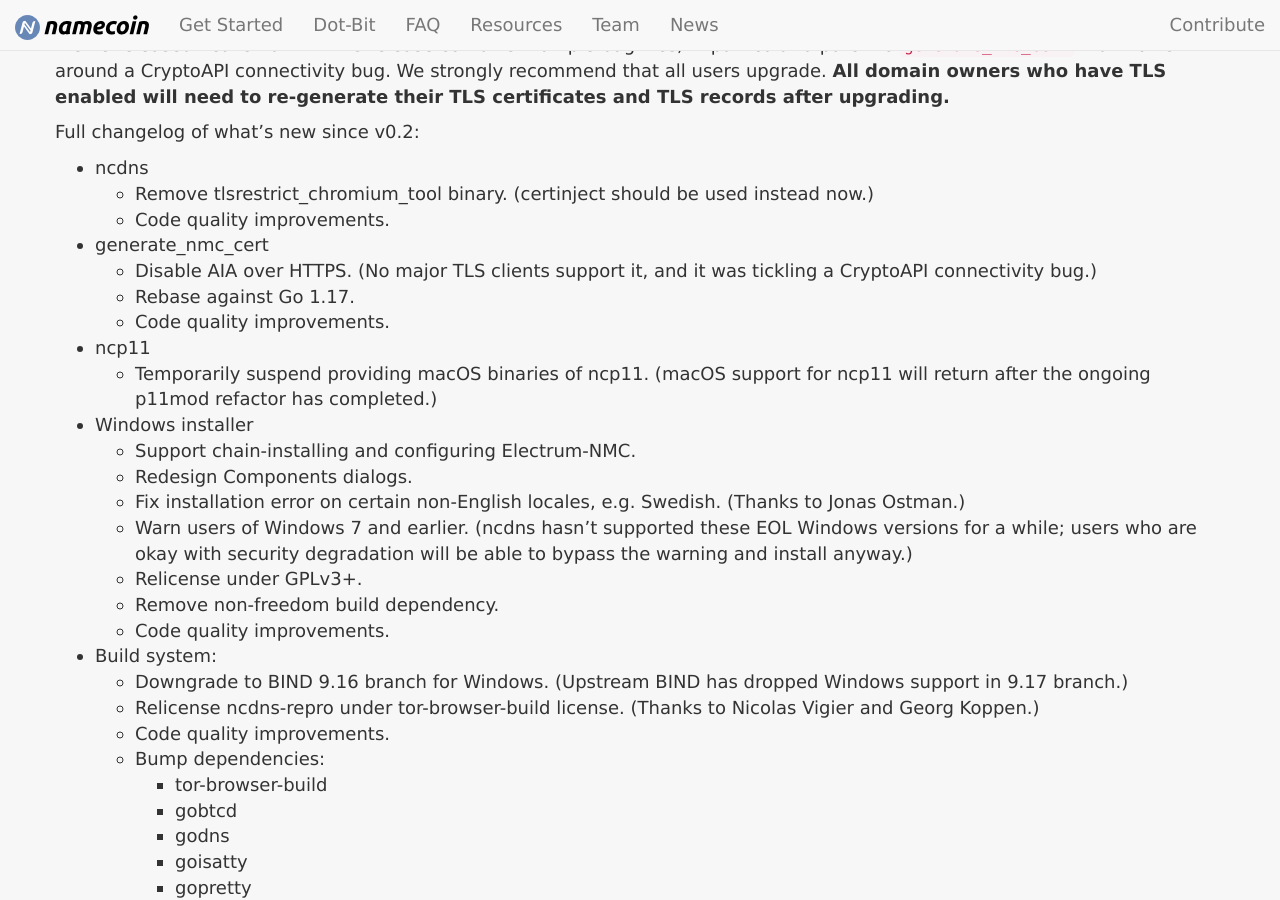
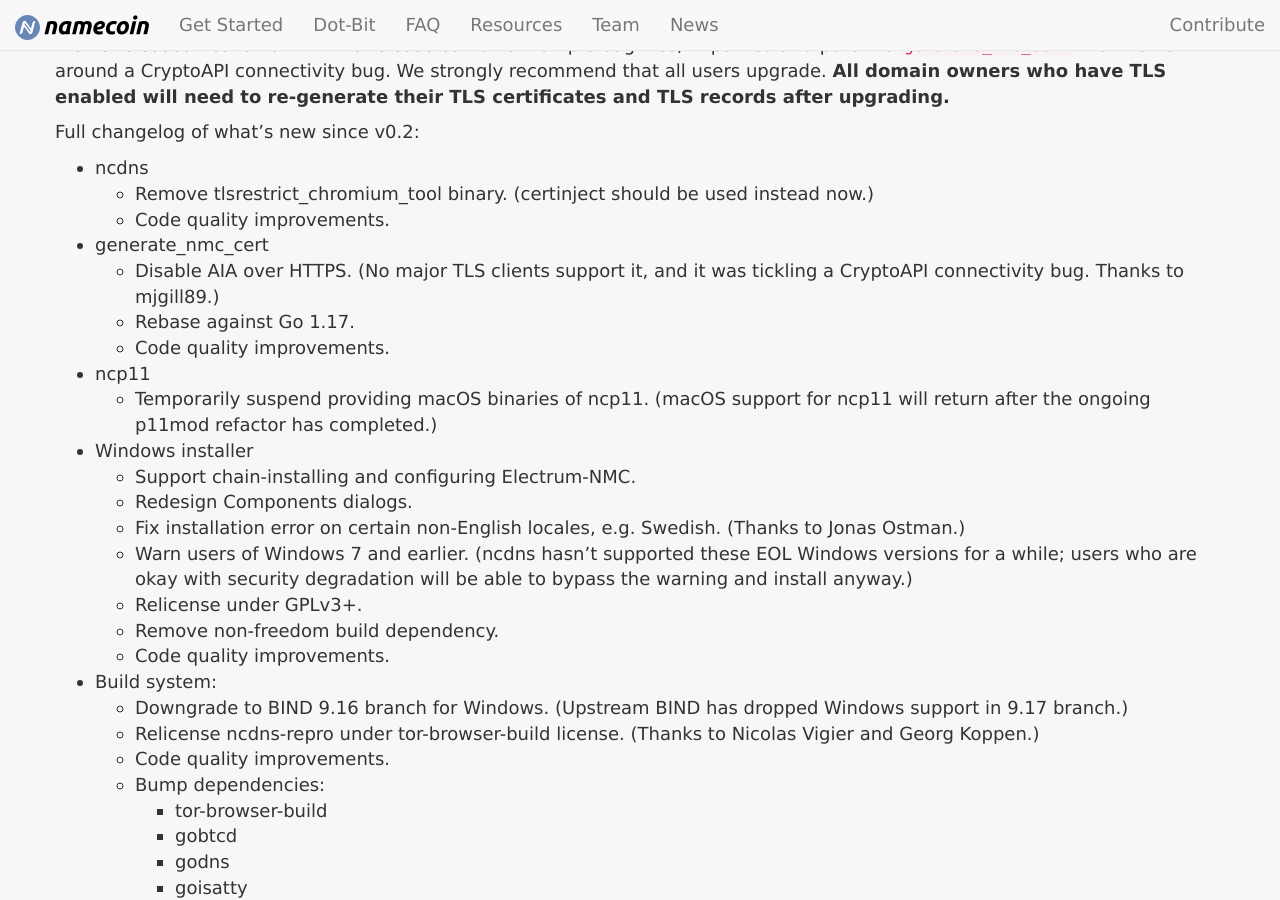
Before and after one commit to JeremyRand/namecoin.org, a Jekyll site: the page built from _posts/2021-09-25-ncdns-v0.2.2-released.md, in a window 1280 px wide and 900 px high, scrolled down 463 px. Built offline with Jekyll 4.4.1, drawn with Linux system fonts in a browser that asks for light colours.

Commit message:
Add missing credit to be91fe6482ef5083bd1c64cdf7ec006021b94377

```diff
--- a/_posts/2021-09-25-ncdns-v0.2.2-released.md
+++ b/_posts/2021-09-25-ncdns-v0.2.2-released.md
@@ -13,7 +13,7 @@ Full changelog of what's new since v0.2:
     - Remove tlsrestrict_chromium_tool binary.  (certinject should be used instead now.)
     - Code quality improvements.
 * generate_nmc_cert
-    - Disable AIA over HTTPS.  (No major TLS clients support it, and it was tickling a CryptoAPI connectivity bug.)
+    - Disable AIA over HTTPS.  (No major TLS clients support it, and it was tickling a CryptoAPI connectivity bug.  Thanks to mjgill89.)
     - Rebase against Go 1.17.
     - Code quality improvements.
 * ncp11
```
